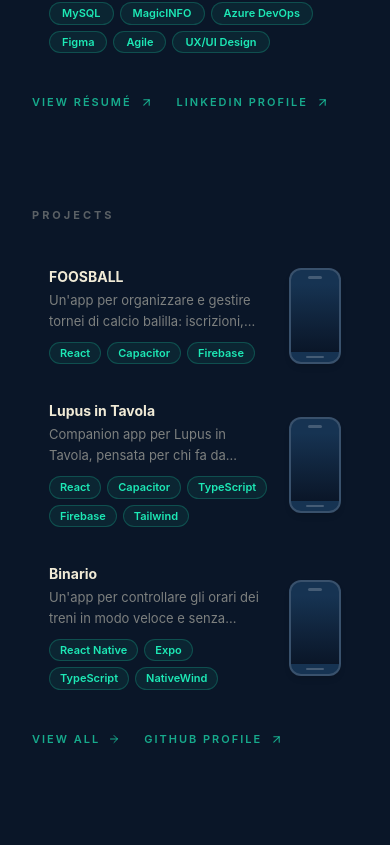
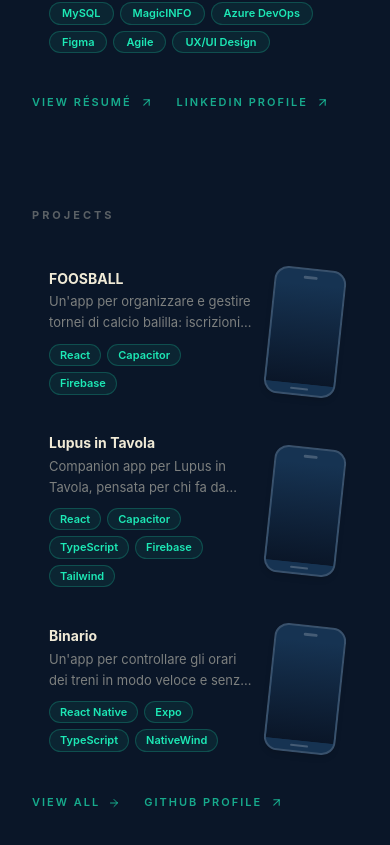
Before and after one commit to deeeemiss/portfolio, a React (Vite) app: page / in a window 390 px wide. Shown: the part 2768-3613 px from the top of the page. Before the commit the page ends 3579 px from the top, so only its background shows below. Built offline with nearby package versions, Linux system fonts and the light colour scheme.

Commit message:
feat: project card iPhone mockup — variant C (rotated, right side)
Co-Authored-By: Claude Sonnet 4.6 <noreply@anthropic.com>

```diff
--- a/src/components/ui/ProjectCard.tsx
+++ b/src/components/ui/ProjectCard.tsx
@@ -9,7 +9,7 @@ interface Props {
 
 function PhoneFrame({ image, title }: { image?: string; title: string }) {
   return (
-    <div className="relative flex-shrink-0 w-[52px] h-[96px] rounded-[12px] border-2 border-white/15 bg-bg-elevated overflow-hidden shadow-md">
+    <div className="relative flex-shrink-0 w-[72px] h-[128px] rounded-[14px] border-2 border-white/15 bg-bg-elevated overflow-hidden shadow-md">
       {/* speaker */}
       <div className="absolute top-[6px] left-1/2 -translate-x-1/2 w-[14px] h-[3px] rounded-full bg-white/20 z-10" />
       {/* screen */}
@@ -75,7 +75,9 @@ export function ProjectCard({ project }: Props) {
       </div>
 
       {/* iPhone mockup */}
-      <PhoneFrame image={project.image} title={project.title} />
+      <div style={{ transform: 'rotate(6deg)' }} className="flex-shrink-0">
+        <PhoneFrame image={project.image} title={project.title} />
+      </div>
     </motion.div>
   )
 }
```
